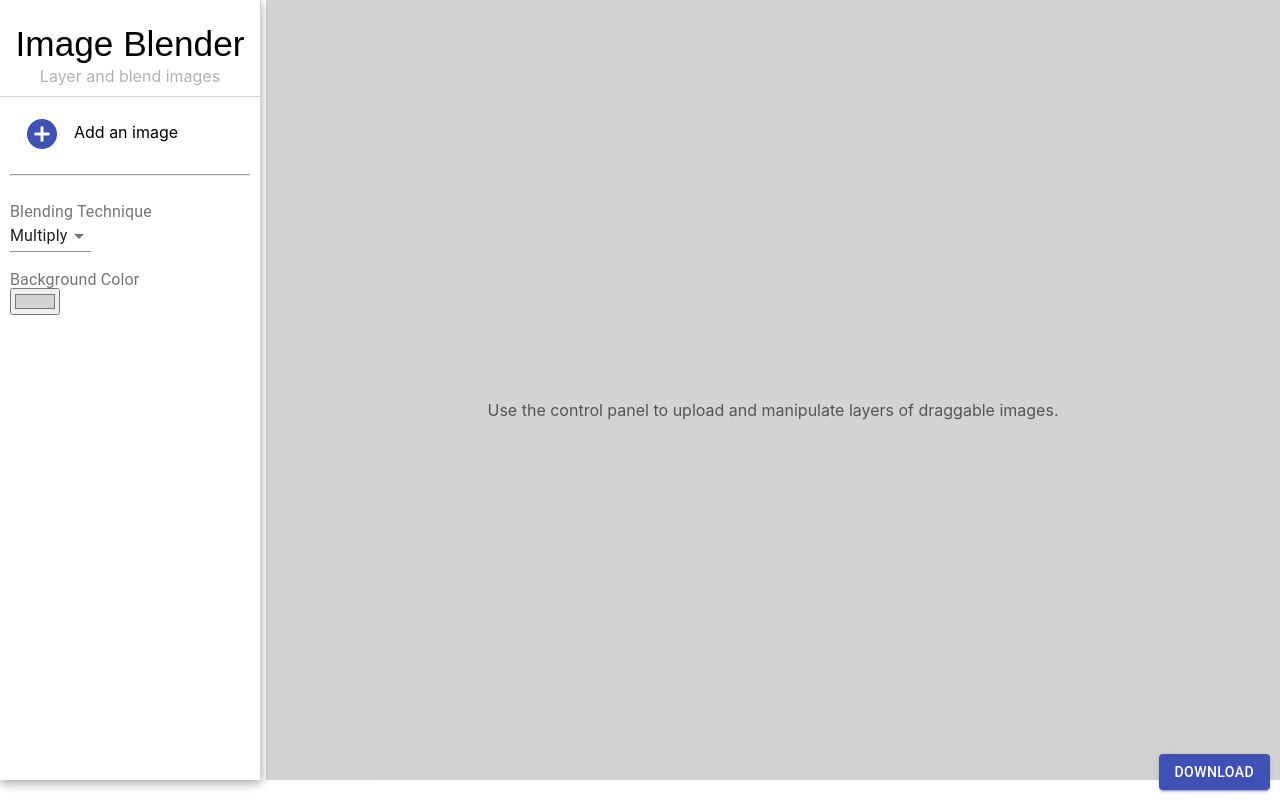
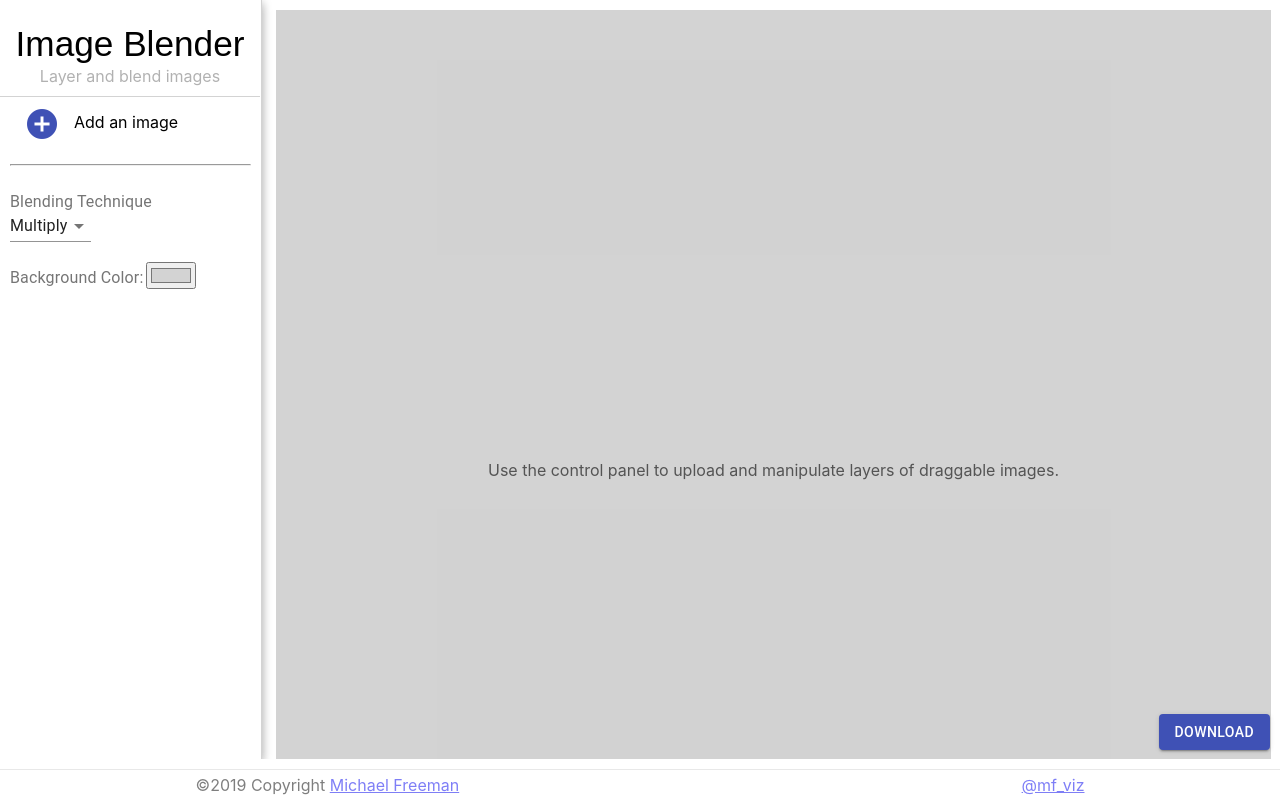
Before and after one commit to mkfreeman/image-blender, a React (Create React App) app: page / in a window 1280 px wide. Built offline with nearby package versions, Linux system fonts and the light colour scheme.

Commit message:
Add footer

```diff
--- a/src/App.css
+++ b/src/App.css
@@ -35,11 +35,15 @@
     box-shadow: rgba(0, 0, 0, 0.16) 0px 3px 10px, rgba(0, 0, 0, 0.23) 0px 3px 10px;
     height: 100vh;
     overflow: scroll;
+    padding-left: 10px;
+    padding-right:10px;
+    padding-bottom:200px;
+    box-sizing: border-box;
 }
 
 #download {
     float:"right";
     position: fixed;
-    bottom:10px;
+    bottom:50px;
     right:10px;
 }
--- a/src/App.js
+++ b/src/App.js
@@ -8,7 +8,7 @@
 import Button from '@material-ui/core/Button';
 import AppControls from "./AppControls";
 import Draggable from 'react-draggable';
-
+import Footer from "./Footer";
 class App extends Component {
     constructor(props) {
         super(props);
@@ -38,7 +38,7 @@
         return (
             <MuiThemeProvider>
                 <div>
-                    <div id="sideBar" style={{ width: "240px", padding: "10px", height: "95vh" }}>
+                    <div id="sideBar" style={{ width: "262px", height: "95vh" }}>
                         <div id="title">
                             <h1>Image Blender</h1>
                             <p>Layer and blend images</p>
@@ -57,11 +57,11 @@
                     <div id="canvasContainer"
                         style={{
                             overflow: "hidden",
-                            top: '0px',
-                            left: '266px',
+                            top: '10px',
+                            left: '276px',
                             position: "absolute",
-                            width: window.innerWidth - 266,
-                            height: window.innerHeight - 20,
+                            width: window.innerWidth - 285,
+                            height: window.innerHeight - 30,
                             mixBlendMode: this.state.blendMode,
                             backgroundColor: this.state.backgroundColor
                         }}
@@ -76,10 +76,11 @@
                         }
                         {this.state.imageLayers === 1 &&
                             <div style={{
-                                width: window.innerWidth * 0.9 - 350,
+                                width: window.innerWidth * 0.8 - 350,
                                 height: window.innerHeight - 50,
                                 textAlign: "center",
                                 margin: "auto",
+                                padding: "50px",
                                 verticalAlign: "middle"
                             }}>
                                 <div style={{ opacity: .6, backgroundColor: this.state.backgroundColor, height: "100vh", paddingTop: "50vh" }}>
@@ -91,6 +92,7 @@
                     </div>
                     <Button id="download" color="primary" variant="contained" onClick={() => this.download()}>Download</Button>
                 </div>
+                <Footer />
             </MuiThemeProvider >
         )
     }
--- a/src/AppControls.js
+++ b/src/AppControls.js
@@ -34,11 +34,11 @@
                 <br />
                 <br />
                 <div>
-                    <InputLabel htmlFor="color">Background Color</InputLabel>
+                    <InputLabel htmlFor="color" style={{ marginBottom: "3px", marginRight: "3px", display: 'inline-block' }}>Background Color: </InputLabel>
                     <input type="color" name="color" value={this.props.backgroundColor} onChange={(e, val) => this.props.update("backgroundColor", e.target.value)} />
                 </div>
 
-            </div>
+            </div >
         )
     }
 }
--- /dev/null
+++ b/src/Footer.css
@@ -0,0 +1,39 @@
+/* Footer */
+footer {
+    width: 100%;
+    background-color: white;
+    position: fixed;
+    bottom: 0px;
+    z-index: 9999;
+}
+
+.footer-copyright {
+    border-top: 1px solid #d3d3d3;
+    margin-top: 10px;
+    padding: 5px;
+    opacity: .5;
+}
+
+.right {
+    float: right;
+}
+
+/* From materialize.css */
+
+.container {
+    margin: 0 auto;
+    max-width: 1280px;
+    width: 90%;
+  }
+
+  @media only screen and (min-width: 601px) {
+    .container {
+      width: 85%;
+    }
+  }
+
+  @media only screen and (min-width: 993px) {
+    .container {
+      width: 70%;
+    }
+  }
--- /dev/null
+++ b/src/Footer.js
@@ -0,0 +1,19 @@
+// Footer
+import React, { Component } from 'react';
+import './Footer.css';
+
+class Footer extends Component {
+    render() {
+        return (
+            <footer>
+                <div className="footer-copyright">
+                    <div className="container">
+                        ©2019 Copyright <a href="http://mfviz.com/" target="_blank" rel="noopener noreferrer">Michael Freeman</a>
+                        <a className="right" target="_blank" href="http://twitter.com/mf_viz" rel="noopener noreferrer">@mf_viz</a>
+                    </div>
+                </div>
+            </footer>
+        )
+    }
+}
+export default Footer;
```
